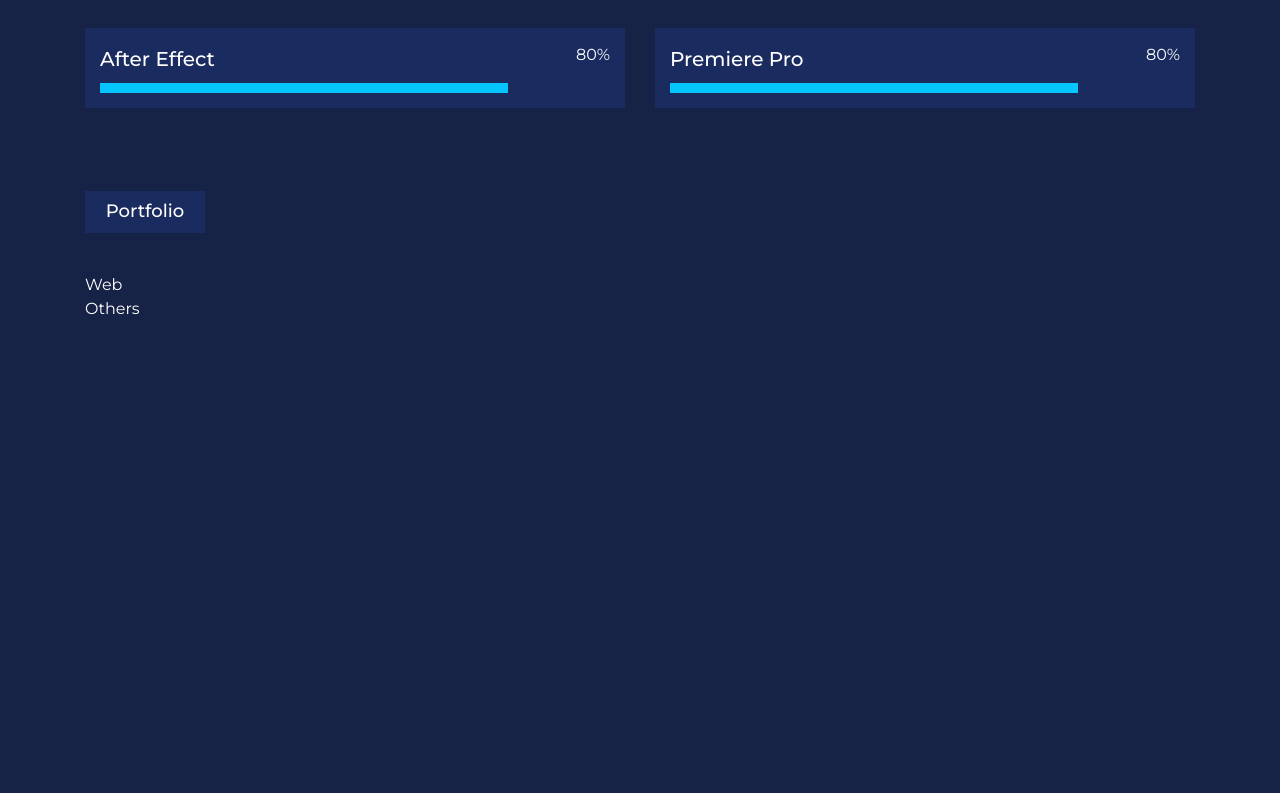
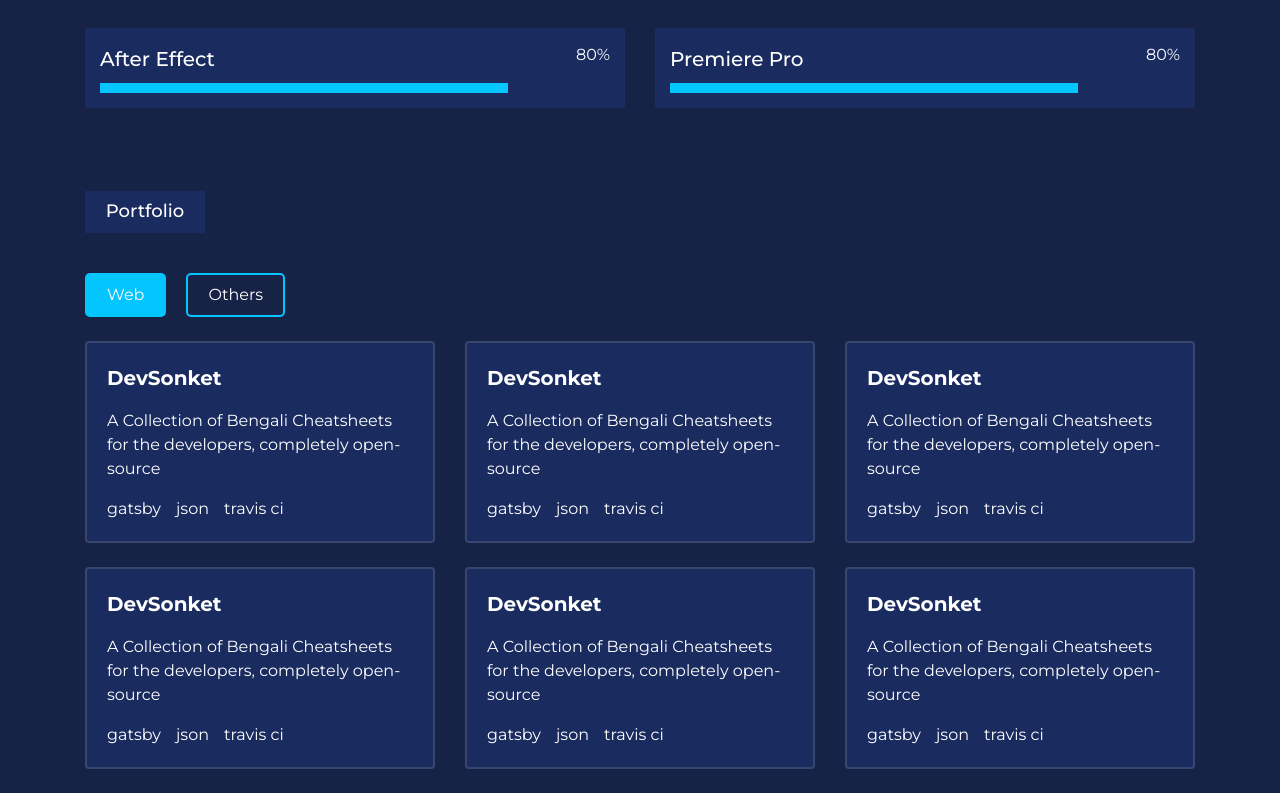
Before and after one commit to nazmulweb/Portfolio, a React (Create React App) app: page / in a window 1280 px wide. Shown: the part 2315-3108 px from the top of the page. Before the commit the page ends 2636 px from the top, so only its background shows below. Built offline with nearby package versions, Linux system fonts and the light colour scheme.

Commit message:
working on portfolio

```diff
--- a/src/components/portfolio.css
+++ b/src/components/portfolio.css
@@ -0,0 +1,41 @@
+.portfolio-menu li{
+    display: inline-block;
+    padding: 8px 20px;
+    border: 2px solid var(--blue-color);
+    cursor: pointer;
+    margin-right: 20px;
+    border-radius: 5px;
+    -webkit-border-radius: 5px;
+    -moz-border-radius: 5px;
+    -ms-border-radius: 5px;
+    -o-border-radius: 5px;
+}
+
+.portfolio-menu li.active{
+    background: var(--blue-color);
+}
+
+.portfolio-card{
+    background: var(--theme-light-color);
+    padding: 20px;
+    border: 2px solid var(--border-color);
+}
+
+.portfolio-card a{
+    font-size: 20px;
+    color: #fff;
+    font-weight: 700;
+}
+
+.portfolio-card a:hover{
+    text-decoration: none;
+}
+
+.tools{
+    display: inline;
+    margin-left: 15px;
+}
+
+.tools:first-child{
+    margin-left: 0;
+}
--- a/src/components/portfolio.js
+++ b/src/components/portfolio.js
@@ -8,7 +8,7 @@
         super(props);
         this.state = {
             portfolios: [],
-            sortPortfolioData: []
+            sortPortfolioData: "Web"
         }
         this.selectedPortfolio = this.selectedPortfolio.bind(this)
     }
@@ -17,7 +17,6 @@
         this.setState({
             portfolios: Object.keys(works)
         })
-        this.selectedPortfolio()
     }
 
     selectedPortfolio = (data) =>{
@@ -27,9 +26,11 @@
     }
 
     render() {
-        // const { portfolios, sortPortfolioData } = this.state
-        if( this.state.portfolios !== undefined){
-            const sortDatas = works[this.state.sortPortfolioData]
+
+        const { portfolios, sortPortfolioData} = this.state;
+
+        if( portfolios !== undefined){
+            const sortDatas = works[sortPortfolioData]
             return (
                 <React.Fragment>
                     <section className="about-area mt-5">
@@ -38,14 +39,15 @@
                                 <div className="col-sm-12">
                                     <Title title="Portfolio" mtBottom = "40px" />
                                 </div>
-                                <div className="col-sm-12">
-                                    <ul>
+                                <div className="col-sm-12 mb-4">
+                                    <ul className="portfolio-menu">
                                         {
-                                           this.state.portfolios.map( portfolio =>{
+                                           portfolios.map( portfolio =>{
                                                 return (
                                                         <li
                                                             key={portfolio}
                                                             onClick={() => this.selectedPortfolio(portfolio)}
+                                                            className={ portfolio === sortPortfolioData ? "active" : "" }
                                                         >
                                                             {portfolio}
                                                         </li>
@@ -59,7 +61,19 @@
                                         sortDatas.map( (data, key) =>{
                                             return(
                                                 <div className="col-sm-12 col-md-6 col-lg-4" key={key}>
-                                                    <div className="card portfolio-card mb-4">{data.name}</div>
+                                                    <div className="card portfolio-card mb-4">
+                                                        <a href={data.demo} target="_blank">{data.name}</a>
+                                                        <p className="mt-3">{data.description}</p>
+                                                        <ul>
+                                                            {
+                                                                data.tools.map( (sub_data, key ) => {
+                                                                    return (
+                                                                            <li className="tools" key={`${key}_${sub_data}`}>{ sub_data }</li>
+                                                                            )
+                                                                        })
+                                                            }
+                                                        </ul>
+                                                    </div>
                                                 </div>
                                             )
                                         })
--- a/src/data/works.js
+++ b/src/data/works.js
@@ -1,144 +1,62 @@
 export const works = {
   Web: [
     {
-      type: "featured",
       name: "DevSonket",
-      // image: require("./image/devsonket.jpg"),
       description:
         "A Collection of Bengali Cheatsheets for the developers, completely open-source",
-      demo: "https://devsonket.com",
+      demo: "https://github.com/nazmulweb",
       source: "https://github.com/devsonket/devsonket.github.io",
       tools: ["gatsby", "json", "travis ci"],
     },
     {
-      type: "featured",
-      name: "js.zonayed.me",
-      // image: require("./image/js.zonayed.me.png"),
+      name: "DevSonket",
       description:
-        "Learn Practical use case of JavaScript in your everyday life, entirely in Bengali",
-      demo: "https://zonayed.js.org",
-      source: "https://github.com/zonayedpca/js.zonayed.me",
-      tools: ["gatsby", "utterances", "travis ci"],
+        "A Collection of Bengali Cheatsheets for the developers, completely open-source",
+      demo: "https://github.com/nazmulweb",
+      source: "https://github.com/devsonket/devsonket.github.io",
+      tools: ["gatsby", "json", "travis ci"],
     },
     {
-      type: "featured",
-      name: "react.zonayed.me",
-      // image: require("./image/react.zonayed.me.jpg"),
+      name: "DevSonket",
       description:
-        "Learn React JS in simple language, from basics to advance, entirely in Bengali",
-      demo: "https://react.zonayed.me",
-      source: "https://github.com/zonayedpca/react.zonayed.me",
-      tools: ["react", "wp-rest", "travis ci"],
+        "A Collection of Bengali Cheatsheets for the developers, completely open-source",
+      demo: "https://github.com/nazmulweb",
+      source: "https://github.com/devsonket/devsonket.github.io",
+      tools: ["gatsby", "json", "travis ci"],
     },
     {
-      type: "regular",
-      name: "Phonebook",
+      name: "DevSonket",
       description:
-        "A CRUD Application to store your contact phone numbers, everything at one place",
-      demo: "https://phonebookpca.netlify.com/",
-      source: "https://github.com/zonayedpca/nodeMySQLPhonebook",
-      tools: ["express", "mysql", "react"],
+        "A Collection of Bengali Cheatsheets for the developers, completely open-source",
+      demo: "https://github.com/nazmulweb",
+      source: "https://github.com/devsonket/devsonket.github.io",
+      tools: ["gatsby", "json", "travis ci"],
     },
     {
-      type: "regular",
-      name: "Holy Quran",
+      name: "DevSonket",
       description:
-        "Read the Holy Quran with English Transaltion. Simple, basic and clean",
-      demo: "https://zonayedpca.github.io/HolyQuranReact/",
-      source: "https://github.com/zonayedpca/HolyQuranReact",
-      tools: ["react", "redux"],
+        "A Collection of Bengali Cheatsheets for the developers, completely open-source",
+      demo: "https://github.com/nazmulweb",
+      source: "https://github.com/devsonket/devsonket.github.io",
+      tools: ["gatsby", "json", "travis ci"],
     },
     {
-      type: "regular",
-      name: "To-do App",
+      name: "DevSonket",
       description:
-        "Just another interactive, nice, beautiful and small to-do application. Does everything!",
-      demo: "https://todoreacthooks.netlify.com/",
-      source: "https://github.com/zonayedpca/todo-react-hooks",
-      tools: ["react", "react hooks"],
-    },
-    {
-      type: "regular",
-      name: "Micro Blog",
-      description:
-        "Entirely works on the client-side, behaves like actual micro blog, everything handled by client",
-      demo: "https://zonayedpca.github.io/react-micro-blog/",
-      source: "https://github.com/zonayedpca/react-micro-blog",
-      tools: ["react", "react router"],
-    },
-    {
-      type: "regular",
-      name: "Mini Blog",
-      description:
-        "Entirely works on the client-side, behaves like actual blog, can even make posts, bookmarks",
-      demo: "https://zonayedpca.github.io/react-mini-blog/",
-      source: "https://github.com/zonayedpca/react-mini-blog",
-      tools: ["react", "react router", "draft js"],
-    },
-    {
-      type: "regular",
-      name: "PWA Blog",
-      description:
-        "A Simple blog powered by WP-Rest API and React, Progressive Web App supported",
-      demo: "https://zonayedjsv1.netlify.com",
-      source: "https://github.com/zonayedpca/old.js.zonayed.me",
-      tools: ["react", "pwa"],
+        "A Collection of Bengali Cheatsheets for the developers, completely open-source",
+      demo: "https://github.com/nazmulweb",
+      source: "https://github.com/devsonket/devsonket.github.io",
+      tools: ["gatsby", "json", "travis ci"],
     },
   ],
   Others: [
     {
-      type: "featured",
-      name: "DevTop",
-      // image: require("./image/devtop.jpg"),
+      name: "DevSonket",
       description:
-        "Cross-platform desktop tool for the developers, does some useful job and make life easy",
-      demo: "https://zonayedpca.github.io/DevTop",
-      source: "https://github.com/zonayedpca/DevTop",
-      tools: ["electron", "react"],
-    },
-    {
-      type: "featured",
-      name: "Biswasi",
-      // image: require("./image/biswasi.jpg"),
-      description:
-        "Cross-platform Mobile app for the Muslim people to remind them about their prayer",
-      demo: "https://play.google.com/store/apps/details?id=com.biswasi&hl=uz",
-      tools: ["react native", "redux"],
-    },
-    {
-      type: "featured",
-      name: "AlgoDS.js",
-      // image: require("./image/algods.jpg"),
-      description:
-        "A Collection of most used algorithms and data structures implemented using JavaScript",
-      source: "https://github.com/zonayedpca/AlgoDS.js",
-      tools: ["data structure", "algorithm"],
-    },
-    {
-      type: "regular",
-      name: "React Native Welcome",
-      description:
-        "A helper package for React Native to welcome user with beautiful and interactive UI",
-      demo: "https://www.npmjs.com/package/react-native-welcome",
-      source: "https://github.com/zonayedpca/react-native-welcome",
-      tools: ["npm package", "react native"],
-    },
-    {
-      type: "regular",
-      name: "React Web Workers",
-      description: "A Small helper package for React to work with web workers",
-      demo: "https://www.npmjs.com/package/react-web-workers",
-      source: "https://github.com/zonayedpca/react-web-workers",
-      tools: ["npm package", "react"],
-    },
-    {
-      type: "regular",
-      name: "React Poll",
-      description:
-        "Entirely works on client-side, behave like actual poll application",
-      demo: "https://zonayedpca.github.io/react-fake-poll/",
-      source: "https://github.com/zonayedpca/react-fake-poll",
-      tools: ["react", "react router"],
+        "A Collection of Bengali Cheatsheets for the developers, completely open-source",
+      demo: "https://github.com/nazmulweb",
+      source: "https://github.com/devsonket/devsonket.github.io",
+      tools: ["gatsby", "json", "travis ci"],
     },
   ],
 }
--- a/src/index.css
+++ b/src/index.css
@@ -5,10 +5,11 @@
   --blue-color: #05c5ff;
   --white-color: #fff;
   --theme-light-color: #1A2B5F;
+  --border-color: #37456f;
 
 }
 
-*{
+*, *::after, *::before{
   margin: 0;
   padding: 0;
   box-sizing: border-box;
```
